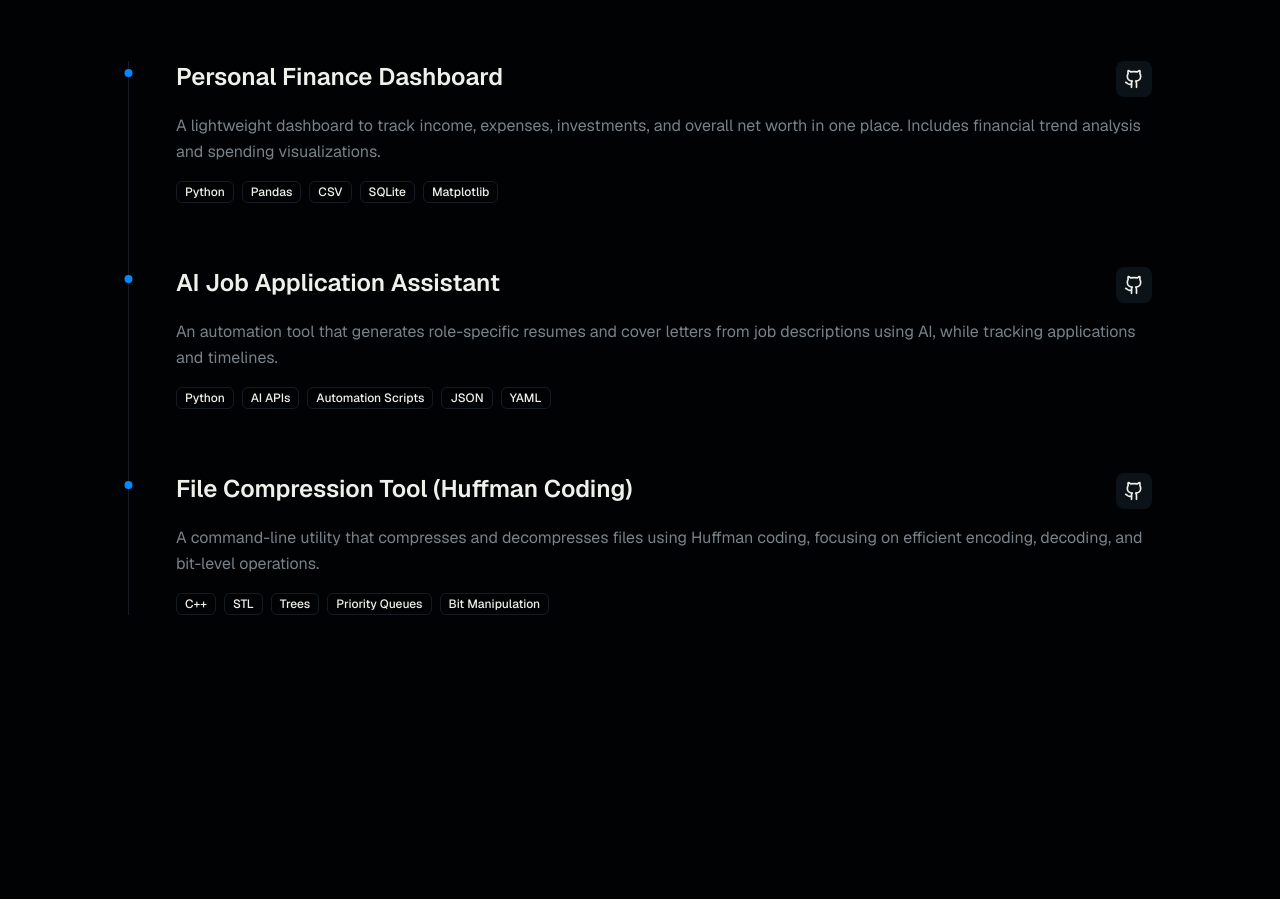
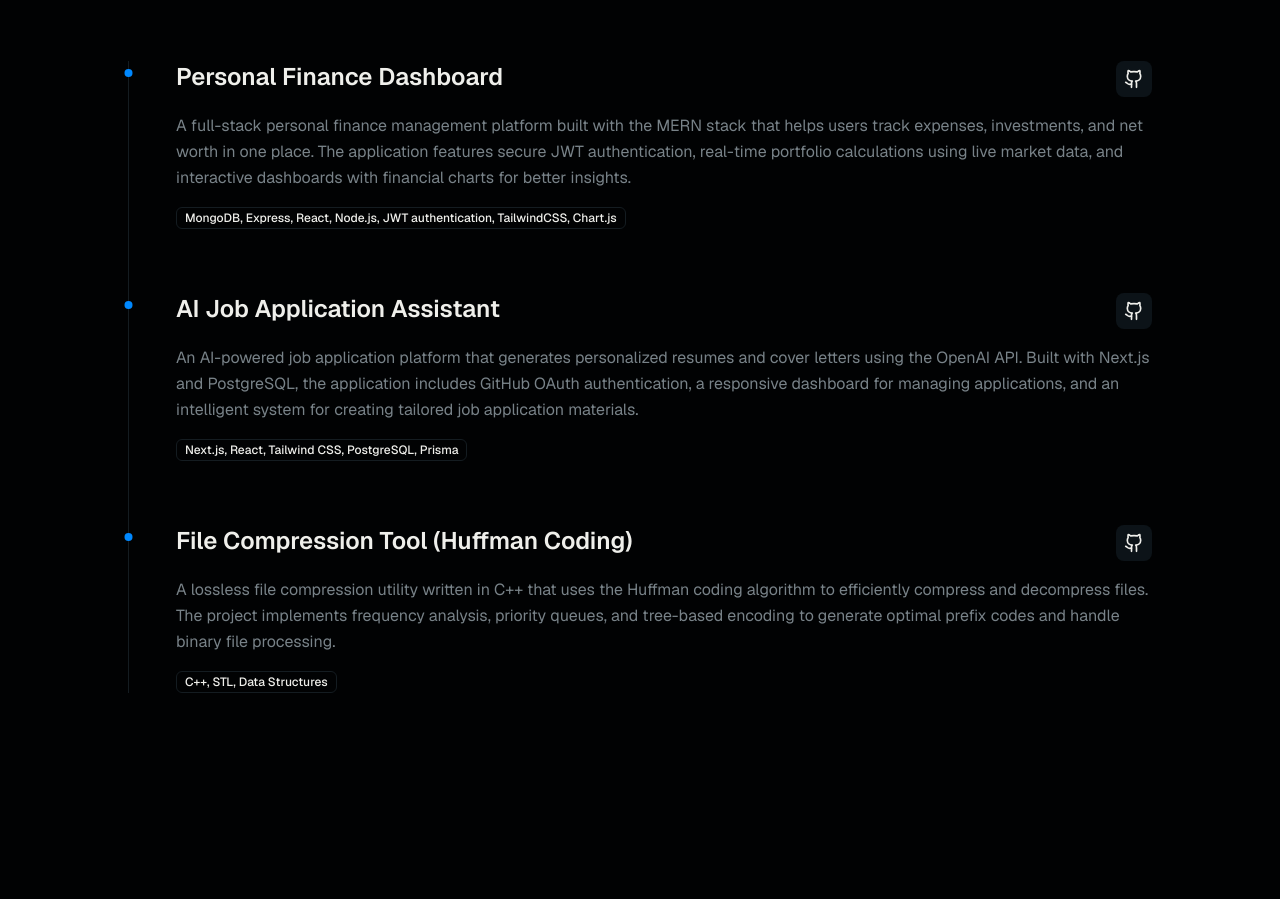
Before and after one commit to Itsssaksham/Portfolio, a Next.js app: page / in a window 1280 px wide. Shown: the part 931-1830 px from the top of the page. Built offline with nearby package versions, Linux system fonts and the light colour scheme.

Commit message:
projects details fix
Updated project descriptions and technologies for clarity and detail.

```diff
--- a/components/projects.tsx
+++ b/components/projects.tsx
@@ -9,24 +9,24 @@ const projects = [
   {
     title: "Personal Finance Dashboard",
     description:
-      "A lightweight dashboard to track income, expenses, investments, and overall net worth in one place. Includes financial trend analysis and spending visualizations.",
-    tech: ["Python", "Pandas", "CSV", "SQLite", "Matplotlib"],
+      "A full-stack personal finance management platform built with the MERN stack that helps users track expenses, investments, and net worth in one place. The application features secure JWT authentication, real-time portfolio calculations using live market data, and interactive dashboards with financial charts for better insights.",
+    tech: ["MongoDB, Express, React, Node.js, JWT authentication, TailwindCSS, Chart.js"],
     github: "https://github.com/Itsssaksham/PersonalFinanceDashboard",
     live: null,
   },
   {
     title: "AI Job Application Assistant",
     description:
-      "An automation tool that generates role-specific resumes and cover letters from job descriptions using AI, while tracking applications and timelines.",
-    tech: ["Python", "AI APIs", "Automation Scripts", "JSON", "YAML"],
+      "An AI-powered job application platform that generates personalized resumes and cover letters using the OpenAI API. Built with Next.js and PostgreSQL, the application includes GitHub OAuth authentication, a responsive dashboard for managing applications, and an intelligent system for creating tailored job application materials.",
+    tech: ["Next.js, React, Tailwind CSS, PostgreSQL, Prisma"],
     github: "https://github.com/Itsssaksham/Ai-Job-Application-Assistant",
     live: null,
   },
   {
     title: "File Compression Tool (Huffman Coding)",
     description:
-      "A command-line utility that compresses and decompresses files using Huffman coding, focusing on efficient encoding, decoding, and bit-level operations.",
-    tech: ["C++", "STL", "Trees", "Priority Queues", "Bit Manipulation"],
+      "A lossless file compression utility written in C++ that uses the Huffman coding algorithm to efficiently compress and decompress files. The project implements frequency analysis, priority queues, and tree-based encoding to generate optimal prefix codes and handle binary file processing.",
+    tech: ["C++, STL, Data Structures"],
     github: "https://github.com/Itsssaksham/File-Compression-Tool",
     live: null,
   },
```
